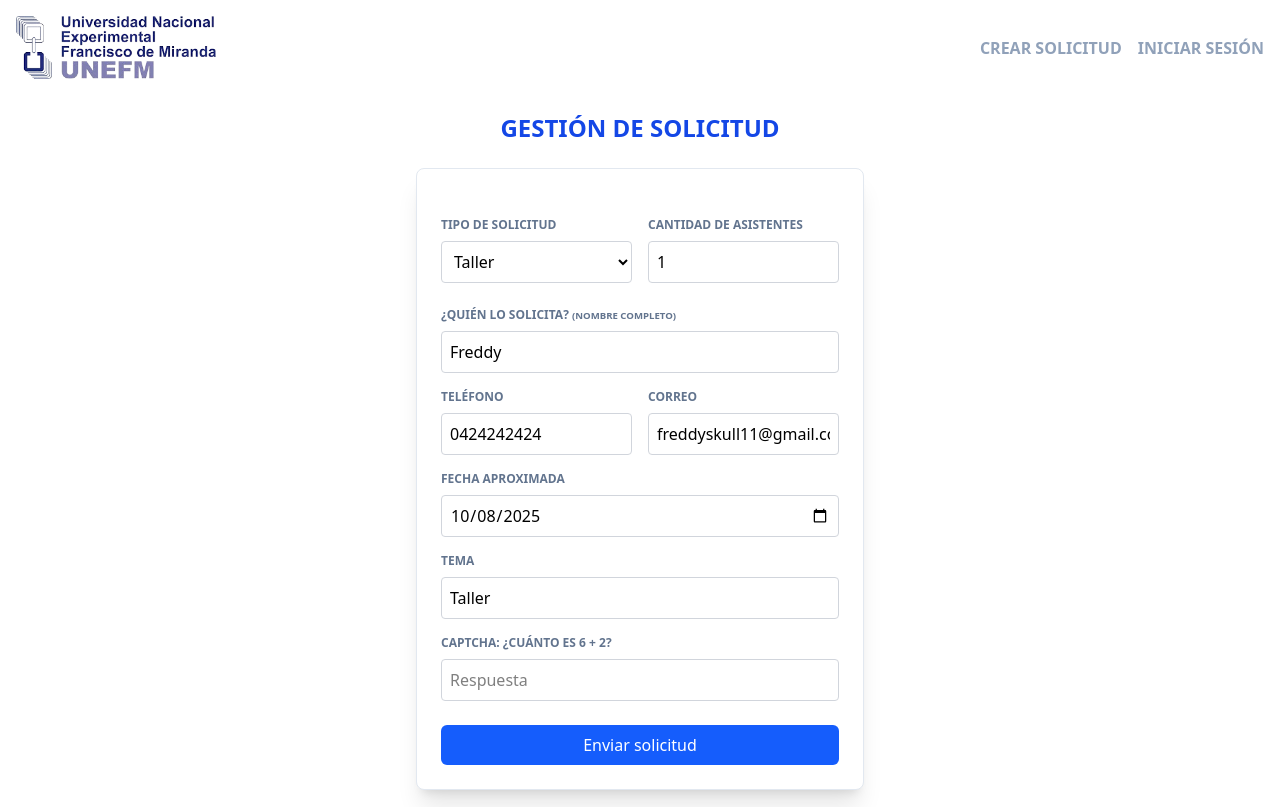
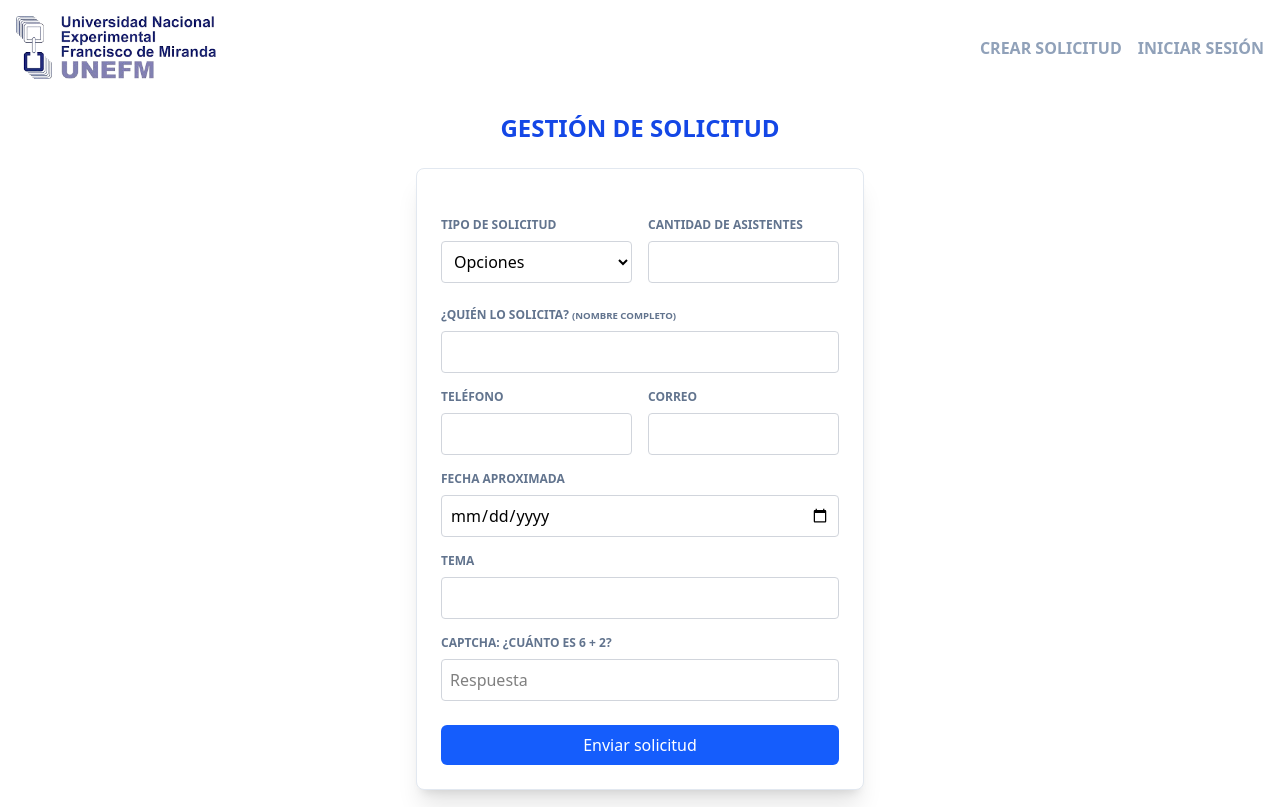
Before and after one commit to Day213/adiestramiento-2, a React (Vite) app: page / in a window 1280 px wide. Built offline with nearby package versions, Linux system fonts and the light colour scheme.

Commit message:
cambiando el correo

```diff
--- a/src/pages/enviarSolictud.jsx
+++ b/src/pages/enviarSolictud.jsx
@@ -6,13 +6,13 @@ import { sendEmailSolicitud } from '../sendEmail'
 export const EnviarSolicitud = () => {
   const [loading, setLoading] = useState(false)
   const [form, setForm] = useState({
-    tipoSolicitud: 'taller',
-    cantidadAsistentes: '1',
-    nombreSolicitante: 'Freddy',
-    telefono: '0424242424',
-    correo: 'freddyskull11@gmail.com',
-    fecha: '2025-10-08',
-    tema: 'Taller'
+    tipoSolicitud: '',
+    cantidadAsistentes: '',
+    nombreSolicitante: '',
+    telefono: '',
+    correo: '',
+    fecha: '',
+    tema: ''
   })
   const [mensaje, setMensaje] = useState('')
   const [captcha, setCaptcha] = useState({
@@ -114,7 +114,7 @@ export const EnviarSolicitud = () => {
 
     if (success) {
       try {
-        const response = await fetch('https://formsubmit.co/7147947b08bd30163748271b42e3ba0a', {
+        const response = await fetch('https://formsubmit.co/adiestramientoydesarrollo2024@gmail.com', {
           method: 'POST',
           headers: {
             'Content-Type': 'application/json',
@@ -132,17 +132,17 @@ export const EnviarSolicitud = () => {
             '_template': 'table', // Formato de tabla para mejor legibilidad
             '_from': 'Departamento de Adiestramiento <tucorreo@formsubmit.com>' // Personalizar remitente
           })
-        });
+        })
 
         if (!response.ok) {
-          throw new Error('Error al enviar el formulario');
+          throw new Error('Error al enviar el formulario')
         }
 
         // Opcional: Redirigir a una página de éxito si es necesario
         // window.location.href = 'https://tudominio.com/gracias';
 
       } catch (error) {
-        console.error('Error al enviar a FormSubmit:', error);
+        console.error('Error al enviar a FormSubmit:', error)
         // Aquí podrías mostrar un mensaje al usuario si lo deseas
         // setMensaje('Error al enviar el formulario. Por favor intente de nuevo.');
       }
@@ -265,7 +265,7 @@ export const EnviarSolicitud = () => {
             <div className="mt-6">
               <button
                 type="submit"
-                className="w-full bg-blue-600 text-white py-2 px-4 rounded-md hover:bg-blue-700 transition-colors disabled:opacity-50"
+                className="bg-blue-600 hover:bg-blue-700 disabled:opacity-50 px-4 py-2 rounded-md w-full text-white transition-colors"
                 disabled={loading}
               >
                 {loading ? 'Enviando...' : 'Enviar solicitud'}
```
